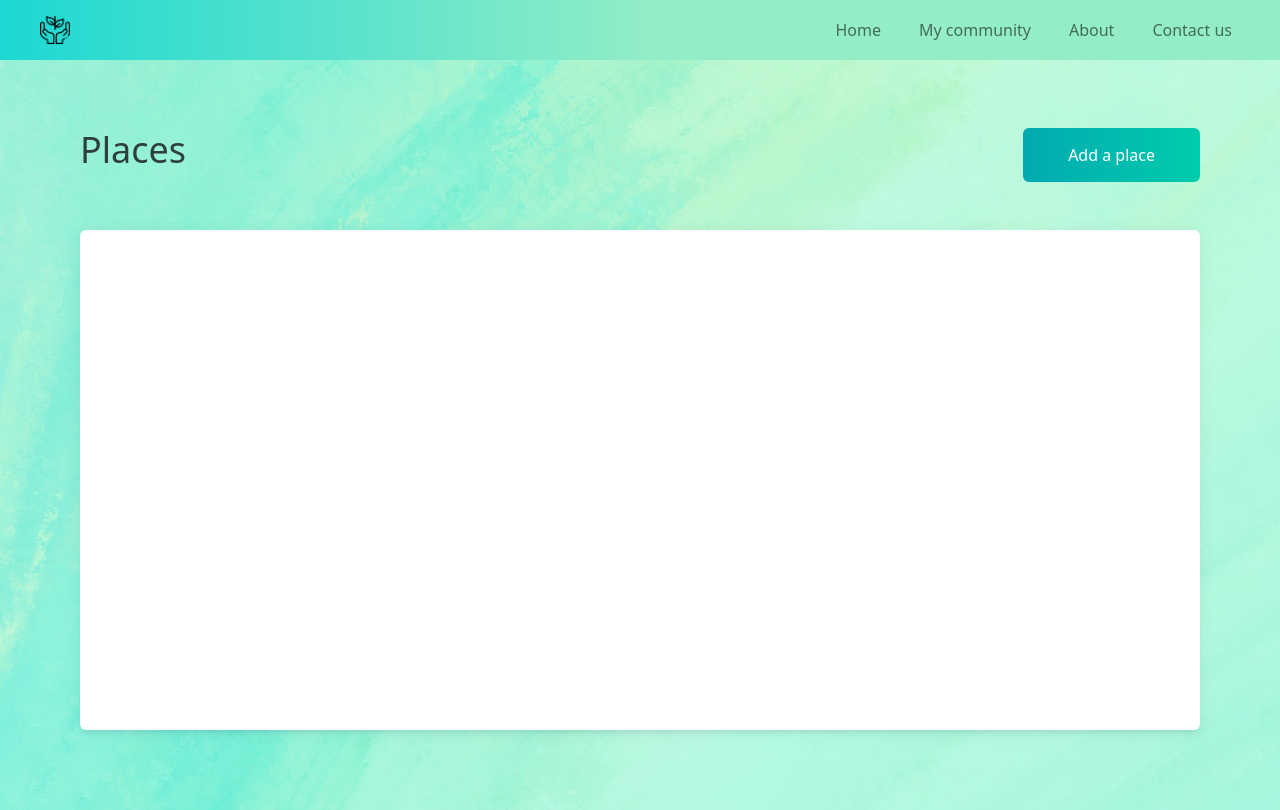
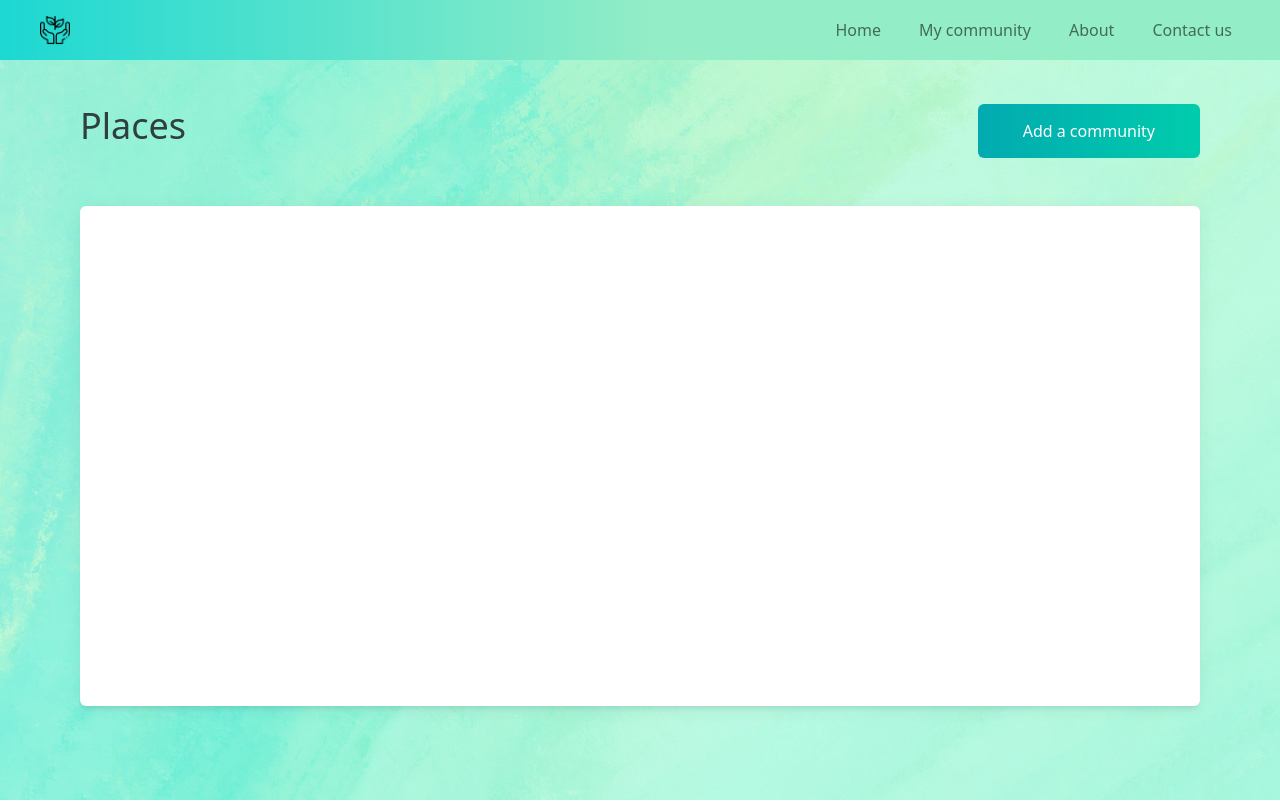
Before and after one commit to snigdha920/community-garden, a Next.js app in the folder app/: page /my-community in a window 1280 px wide. Built offline with nearby package versions, Linux system fonts and the light colour scheme.

Commit message:
add prop children to buttonElement and use it in ContentLayout

```diff
--- a/app/components/elements/ButtonElement.tsx
+++ b/app/components/elements/ButtonElement.tsx
@@ -4,12 +4,18 @@ interface ButtonElementProps {
   className?: string;
   functions?: { onClick?: () => void };
   variant?: 'border' | 'gradient';
+  children: string;
 }
 
-export const ButtonElement: React.FC<ButtonElementProps> = ({ className, functions, variant = 'gradient' }) => {
+export const ButtonElement: React.FC<ButtonElementProps> = ({
+  className,
+  functions,
+  variant = 'gradient',
+  children,
+}) => {
   return (
     <div className={`${className}`} onClick={functions?.onClick}>
-      <button className="btn-grad">Add a place</button>
+      <button className="btn-grad">{children}</button>
       <style jsx>{`
         .btn-grad {
           background-image: linear-gradient(to right, #02aab0 0%, #00cdac 51%, #02aab0 100%);
--- a/app/components/layout/ContentLayout.tsx
+++ b/app/components/layout/ContentLayout.tsx
@@ -15,7 +15,7 @@ export const ContentLayout: React.FC<ContentLayoutProps> = ({ children, title, f
 
   return (
     <div style={{ zIndex: 10 }}>
-      <div className="mt-5 d-flex justify-content-between">
+      <div className="mt-4 d-flex justify-content-between">
         <h3>{title}</h3>
         <ButtonElement
           functions={{
@@ -23,7 +23,9 @@ export const ContentLayout: React.FC<ContentLayoutProps> = ({ children, title, f
               setOpenSlideOver(true);
             },
           }}
-        />
+        >
+          Add a community
+        </ButtonElement>
       </div>
       <SlideOver open={openSlideOver} setOpen={setOpenSlideOver} />
       {variant === 'hideContainer' ? (
```
